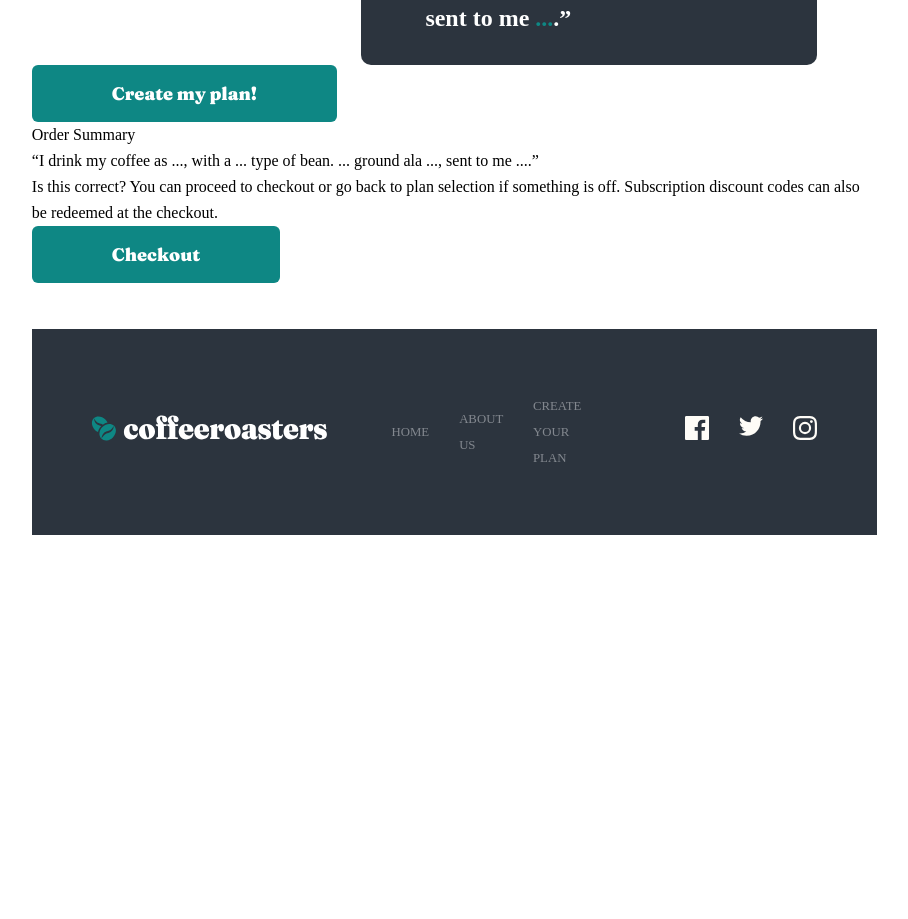
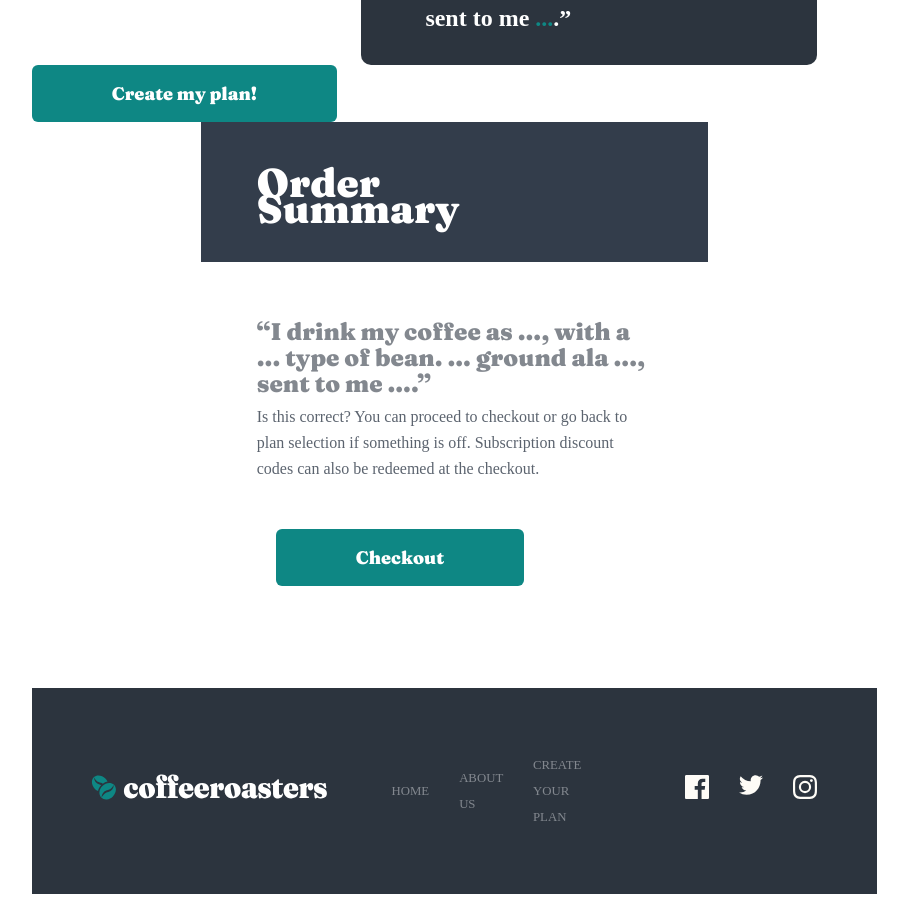
Before and after one commit to DavyFungALoi/coffee-subscription, a React (Create React App) app: page /subscribe in a window 1280 px wide. Shown: the part 2320-3239 px from the top of the page, without its empty margins (173-1081 px from the left). Before the commit the page ends 2943 px from the top, so only its background shows below. Built offline with nearby package versions, Linux system fonts and the light colour scheme.

Commit message:
added order summary modal styling

```diff
--- a/src/App.scss
+++ b/src/App.scss
@@ -6,6 +6,7 @@
 @import "styles/Components/footer";
 @import "styles/Components//howitworks";
 @import "styles/Components/subscriptionCard";
+@import "styles/Components//orderSummaryModel";
 @import "styles/Screens//AboutUsScreen";
 @import "styles/Screens/HomeScreen";
 @import "styles/Screens/SubscribeScreen";
--- a/src/Components/OrderSummaryModel.js
+++ b/src/Components/OrderSummaryModel.js
@@ -39,7 +39,7 @@ const OrderSummaryModel = (props) => {
         redeemed at the checkout.
       </div>
       <div className="order-modal__checkout-container">
-        <div>{paymentModel}</div>
+        <div className="order-modal__payment-model">{paymentModel}</div>
         <a href="/home">
           <button className="btn">Checkout</button>
         </a>
--- /dev/null
+++ b/src/styles/Components/_orderSummaryModel.scss
@@ -0,0 +1,45 @@
+.order-modal-container {
+  margin: 0 auto;
+  width: 60%;
+  border-radius: 0.5rem;
+}
+
+.order-modal__header {
+  font-family: $font-family-title;
+  font-size: 2.5rem;
+  font-weight: 900;
+  color: rgba(255, 255, 255, 1);
+  background-color: #333d4b;
+  padding: 3rem 9.25rem 2.5rem 3.5rem;
+}
+.order-modal__content {
+  font-family: $font-family-title;
+  font-size: 1.5rem;
+  font-weight: 900;
+  color: #83888f;
+  padding-left: 3.5rem;
+  padding-right: 3.5rem;
+  padding-top: 3.5625rem;
+}
+.order-modal__micro-copy {
+  color: rgba(51, 61, 75, 1);
+  opacity: 80%;
+  padding-top: 0.4375rem;
+  padding-left: 3.5rem;
+  padding-right: 3.5rem;
+}
+.order-modal__checkout-container {
+  display: flex;
+  align-items: center;
+  column-gap: 1.1875rem;
+  padding-left: 3.5rem;
+  padding-right: 3.5rem;
+  padding-top: 2.9375rem;
+  padding-bottom: 3.5rem;
+}
+.order-modal__payment-model {
+  font-family: $font-family-title;
+  font-size: 2rem;
+  font-weight: 900;
+  text-align: left;
+}
```
